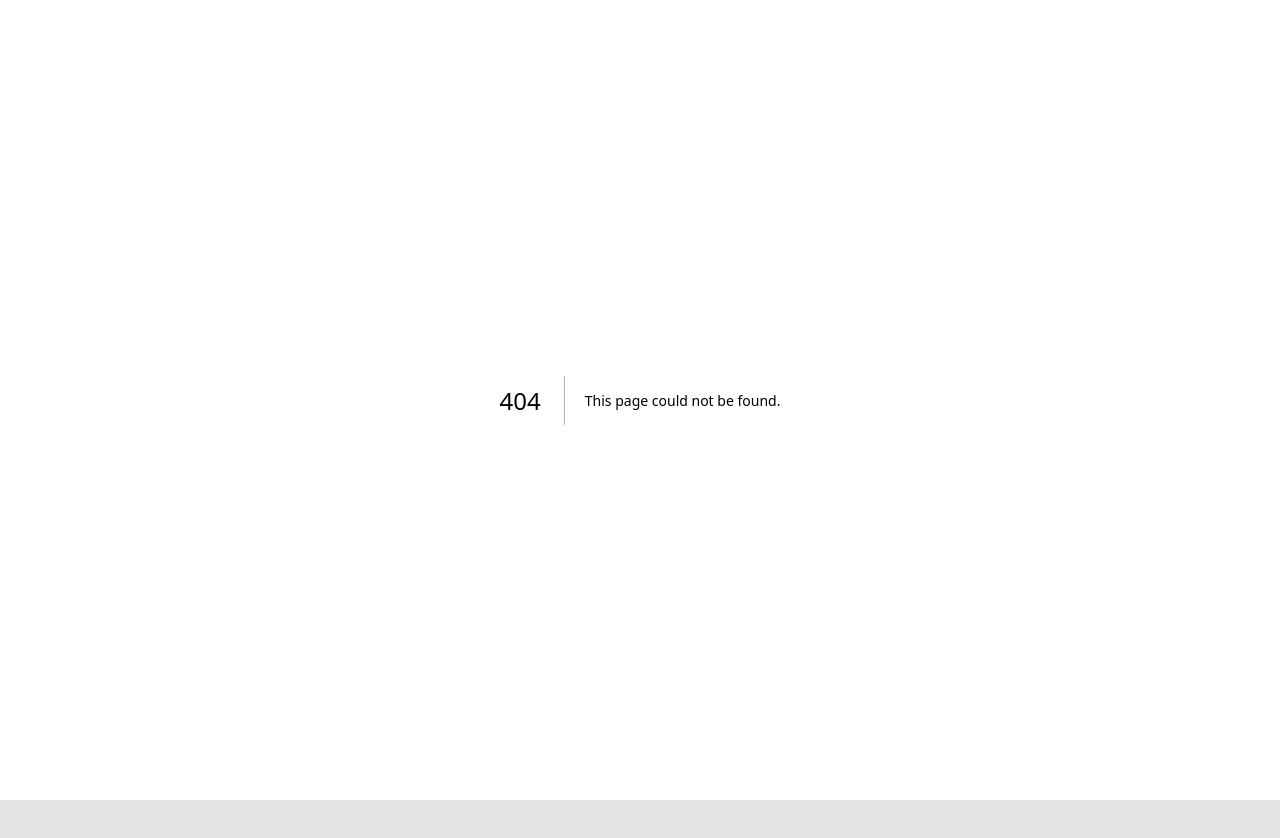
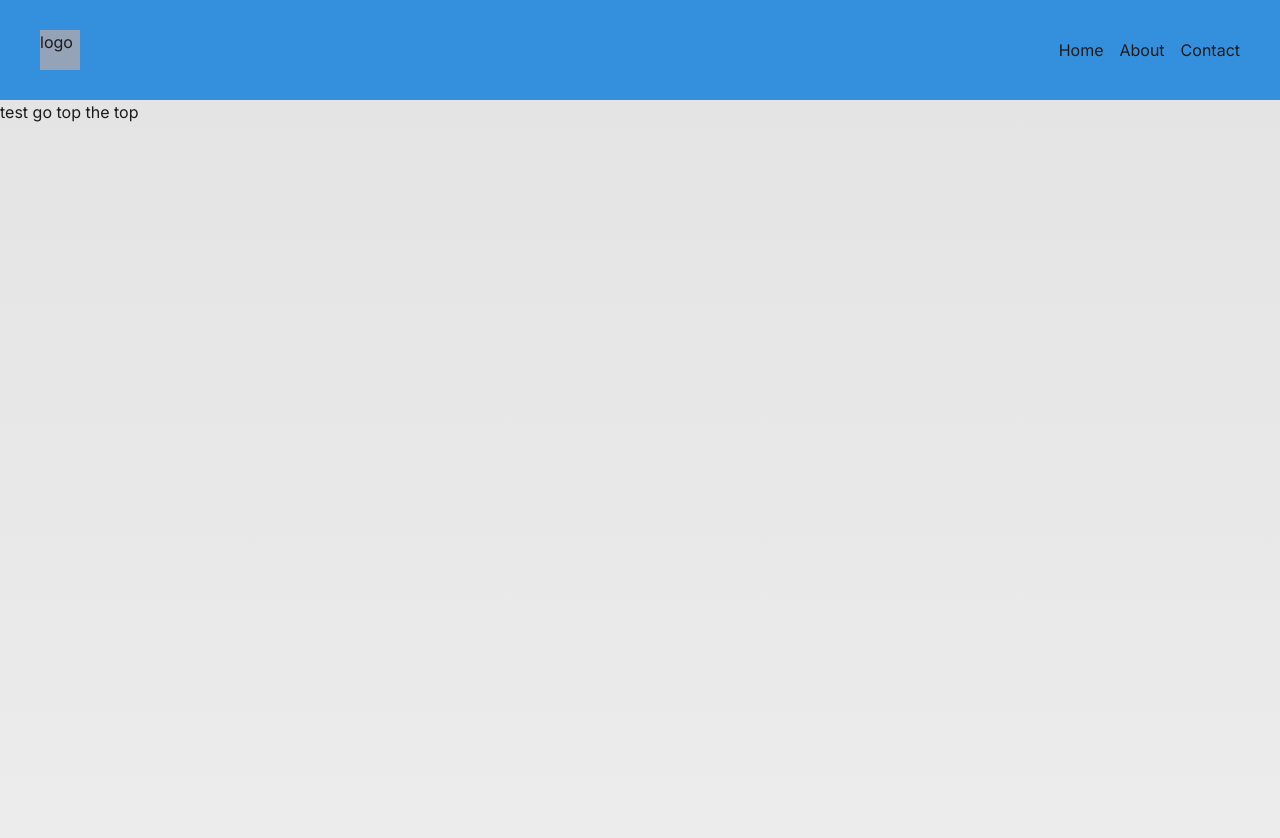
Before and after one commit to MiniMacaw/blog-template, a Next.js app: page /about in a window 1280 px wide. Before the commit this address had no page. Shown: the top 838 px of the page. Before the commit the page ends 800 px from the top, so only its background shows below. Built offline with nearby package versions, Linux system fonts and the light colour scheme.

Commit message:
feat:base layout and goto top

```diff
--- /dev/null
+++ b/src/app/about/page.tsx
@@ -0,0 +1,9 @@
+export default function About() {
+    return (
+        <div className="h-[200vh]">
+            <div className=" sticky top-100">
+                test go top the top
+            </div>
+        </div>
+    )
+}
--- a/src/app/layout.tsx
+++ b/src/app/layout.tsx
@@ -1,8 +1,10 @@
-import "../styles/globals.css";
+import "@/styles/globals.css";
 
 import type { Metadata } from "next";
 import { Inter } from "next/font/google";
-import {Providers} from "./providers"
+import { Providers } from "@/components/theme-providers"
+import { MainHeader } from "@/components/main-header"
+import { GotoTop} from "@/components/goto-top"
 
 const inter = Inter({ subsets: ["latin"] });
 
@@ -17,10 +19,14 @@ export default function RootLayout({
   children: React.ReactNode;
 }>) {
   return (
-    <html lang="en">
+    <html lang="en" suppressHydrationWarning>
       <body className={inter.className}>
         <Providers>
-          {children}
+          <div className="flex flex-col min-h-screen">
+            <MainHeader />
+            <main>{children}</main>
+            <GotoTop />
+          </div>
         </Providers>
       </body>
     </html>
--- a/src/app/page.tsx
+++ b/src/app/page.tsx
@@ -1,4 +1,3 @@
-import ToggleThemeBtn from "@/components/ToggleThemeBtn";
 export default function Home() {
     return (
         <div className="py-0 px-8">
@@ -13,7 +12,6 @@ export default function Home() {
                             <div className=" text-black">black</div>
                         </div>
                     </div>
-                    <ToggleThemeBtn />
                 </nav>
             </div>
         </div>
--- /dev/null
+++ b/src/components/goto-top.tsx
@@ -0,0 +1,45 @@
+'use client'
+import { useState, useEffect } from 'react';
+
+function GotoTop() {
+    const [isVisible, setIsVisible] = useState(false);
+
+    // 监听页面滚动
+    const toggleVisibility = () => {
+        if (window.scrollY > 300 && !isVisible) {
+            setIsVisible(true);
+        } else {
+            setIsVisible(false);
+        }
+    };
+
+    useEffect(() => {
+        window.addEventListener('scroll', toggleVisibility);
+
+        return () => {
+            window.removeEventListener('scroll', toggleVisibility);
+        };
+    }, []);
+
+    // 平滑滚动到顶部
+    const scrollToTop = () => {
+        window.scrollTo({
+            top: 0,
+            behavior: 'smooth'
+        });
+    };
+
+    return (
+        <>
+            {isVisible && (
+                <button onClick={scrollToTop} style={{ position: 'fixed', bottom: '20px', right: '20px' }}>
+                    Go to Top
+                </button>
+            )}
+        </>
+    );
+};
+
+export {
+    GotoTop,
+}
--- /dev/null
+++ b/src/components/main-header.tsx
@@ -0,0 +1,38 @@
+const routesText = [
+    {
+        path: "/",
+        name: "Home",
+    },
+    {
+        path: "/about",
+        name: "About",
+    },
+    {
+        path: "/contact",
+        name: "Contact",
+    }
+]
+
+export function MainHeader() {
+    return (
+        <header className="
+        w-full flex h-[100px] bg-p px-10
+        sticky top-0 z-50
+        ">
+            <div className="flex-1 flex items-center">
+                <div className="w-10 h-10 grid bg-slate-400 ">
+                    <a href="/">
+                        logo
+                    </a>
+                </div>
+            </div>
+            <nav className="flex justify-center items-center">
+                <ul className="flex justify-center items-center gap-4">
+                    {
+                        routesText.map((route) => (<li key={route.path}><a href={route.path}>{route.name}</a></li>))
+                    }
+                </ul>
+            </nav>
+        </header>
+    );
+}
```
Also changed, not shown: src/components/theme-providers.tsx (renamed from src/app/providers.tsx), src/components/toggle-theme-btn.tsx (renamed from src/components/ToggleThemeBtn.tsx).
